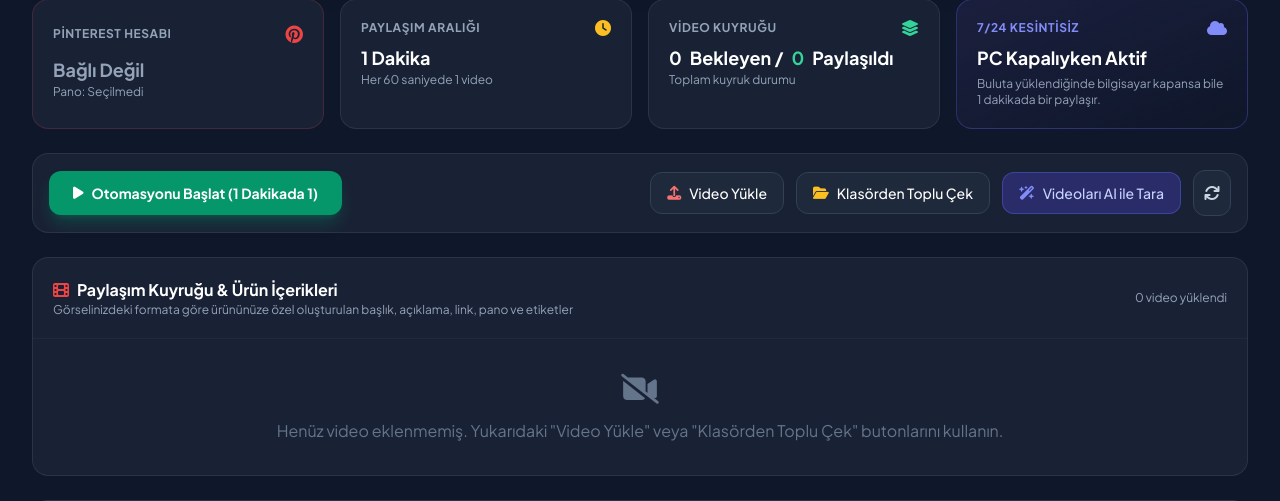
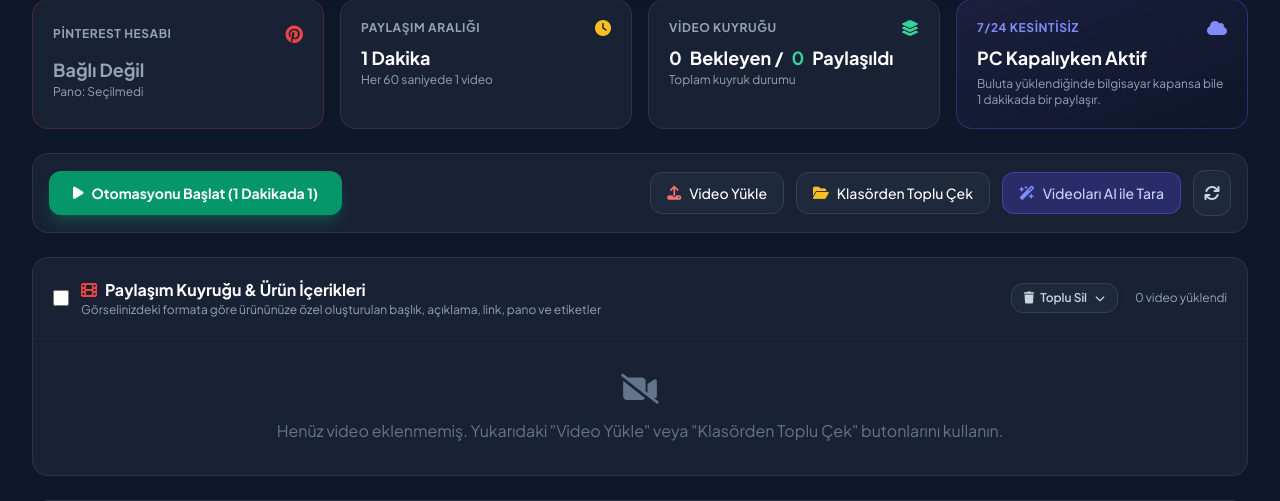
Before and after one commit to hshsgdgdgddg5-spec/auto-pin, a Python web app: template templates/index.html in a window 1280 px wide. Shown: the part 228-729 px from the top of the page. Run offline with Jinja, Linux system fonts and the light colour scheme; the template is opened without the code that fills it, so the values that code supplies are empty; some libraries are stand-ins or nearby versions.

Commit message:
Add bulk video delete feature with multi-select and clean up

```diff
--- a/templates/index.html
+++ b/templates/index.html
@@ -174,7 +174,9 @@
 
         <!-- Video Kuyruğu Tablosu / Kartları -->
         <div class="glass-card rounded-2xl overflow-hidden">
-            <div class="p-5 border-b border-slate-800 flex items-center justify-between">
+            <div class="p-5 border-b border-slate-800 flex flex-wrap items-center justify-between gap-3">
+                <div class="flex items-center gap-3">
+                    <input type="checkbox" id="checkSelectAll" onchange="toggleSelectAllVideos(this)" class="w-4 h-4 rounded text-red-600 bg-slate-900 border-slate-700 cursor-pointer" title="Tümünü Seç / Kaldır">
                     <div>
                         <h2 class="text-base font-bold text-white flex items-center gap-2">
                             <i class="fas fa-film text-red-500"></i>
@@ -182,8 +184,42 @@
                         </h2>
                         <p class="text-xs text-slate-400">Görselinizdeki formata göre ürününüze özel oluşturulan başlık, açıklama, link, pano ve etiketler</p>
                     </div>
-                <div class="text-xs text-slate-400" id="queueSummaryText">
+                </div>
+
+                <div class="flex items-center gap-2">
+                    <!-- Seçilenleri Sil Butonu -->
+                    <button id="btnDeleteSelected" onclick="deleteSelectedVideos()" class="hidden px-3.5 py-1.5 rounded-xl font-bold text-xs bg-rose-600 hover:bg-rose-500 text-white shadow-lg shadow-rose-600/20 transition flex items-center gap-1.5">
+                        <i class="fas fa-trash-can"></i>
+                        <span id="selectedCountText">Seçilenleri Sil (0)</span>
+                    </button>
+
+                    <!-- Toplu Sil Açılır Menü -->
+                    <div class="relative inline-block text-left">
+                        <button onclick="toggleBulkDeleteMenu()" id="btnBulkMenu" class="px-3 py-1.5 rounded-xl text-xs font-semibold bg-slate-800 hover:bg-slate-700 text-slate-300 border border-slate-700 transition flex items-center gap-1.5">
+                            <i class="fas fa-trash"></i>
+                            <span>Toplu Sil</span>
+                            <i class="fas fa-chevron-down text-[10px] ml-0.5"></i>
+                        </button>
+                        <div id="bulkDeleteDropdown" class="hidden absolute right-0 mt-2 w-48 rounded-xl bg-slate-900 border border-slate-700 shadow-2xl py-1 z-30">
+                            <button onclick="deleteCompletedVideos()" class="w-full text-left px-3 py-2 text-xs text-slate-300 hover:bg-slate-800 hover:text-emerald-400 flex items-center gap-2">
+                                <i class="fas fa-check-circle text-emerald-400"></i>
+                                Paylaşılanları Temizle
+                            </button>
+                            <button onclick="deleteFailedVideos()" class="w-full text-left px-3 py-2 text-xs text-slate-300 hover:bg-slate-800 hover:text-rose-400 flex items-center gap-2">
+                                <i class="fas fa-exclamation-circle text-rose-400"></i>
+                                Hatalıları Temizle
+                            </button>
+                            <div class="border-t border-slate-800 my-1"></div>
+                            <button onclick="deleteAllVideos()" class="w-full text-left px-3 py-2 text-xs text-rose-400 hover:bg-rose-950/40 font-bold flex items-center gap-2">
+                                <i class="fas fa-dumpster-fire text-rose-500"></i>
+                                Tüm Kuyruğu Temizle
+                            </button>
+                        </div>
+                    </div>
+
+                    <div class="text-xs text-slate-400 pl-2 border-l border-slate-800" id="queueSummaryText">
                         0 video yüklendi
+                    </div>
                 </div>
             </div>
 
```
Also changed, not shown: app.py (+11 -1 lines), database.py (+42 -0 lines). Lines whose indentation alone changed are shown as unchanged.
